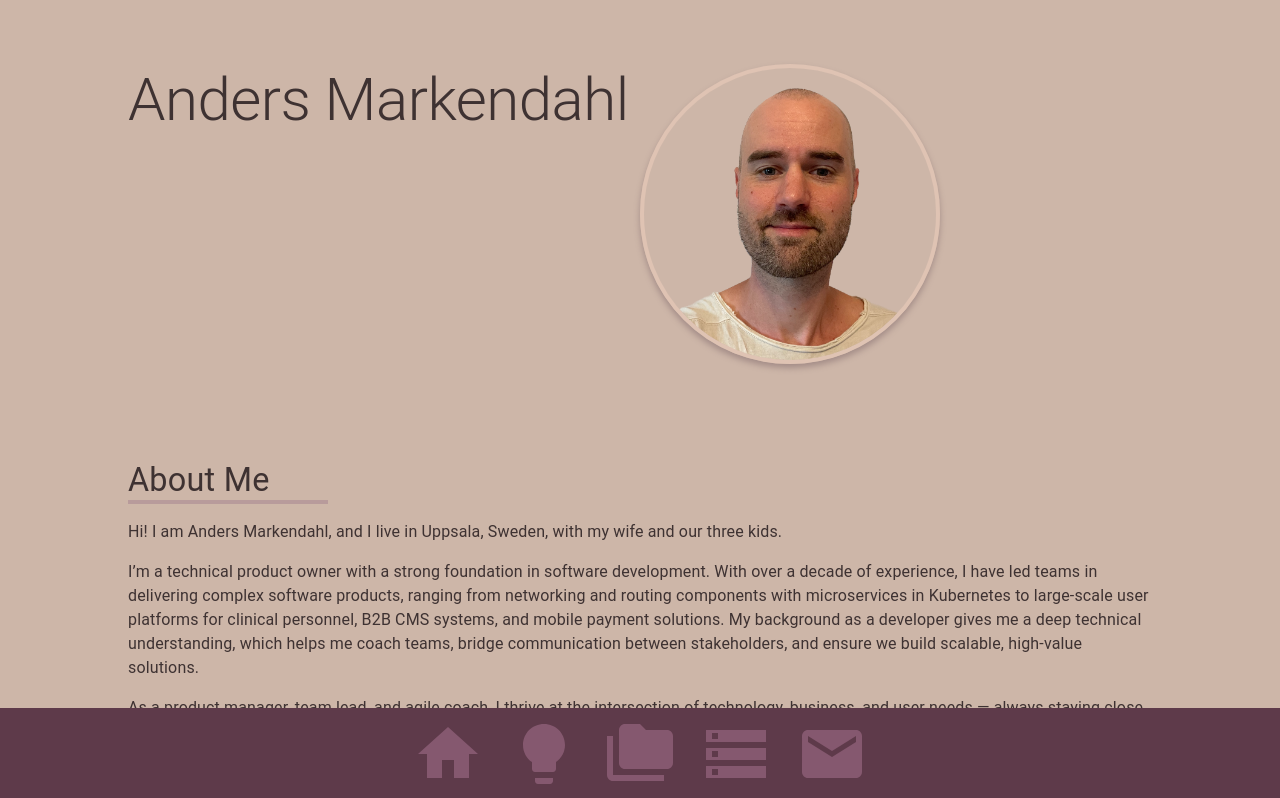
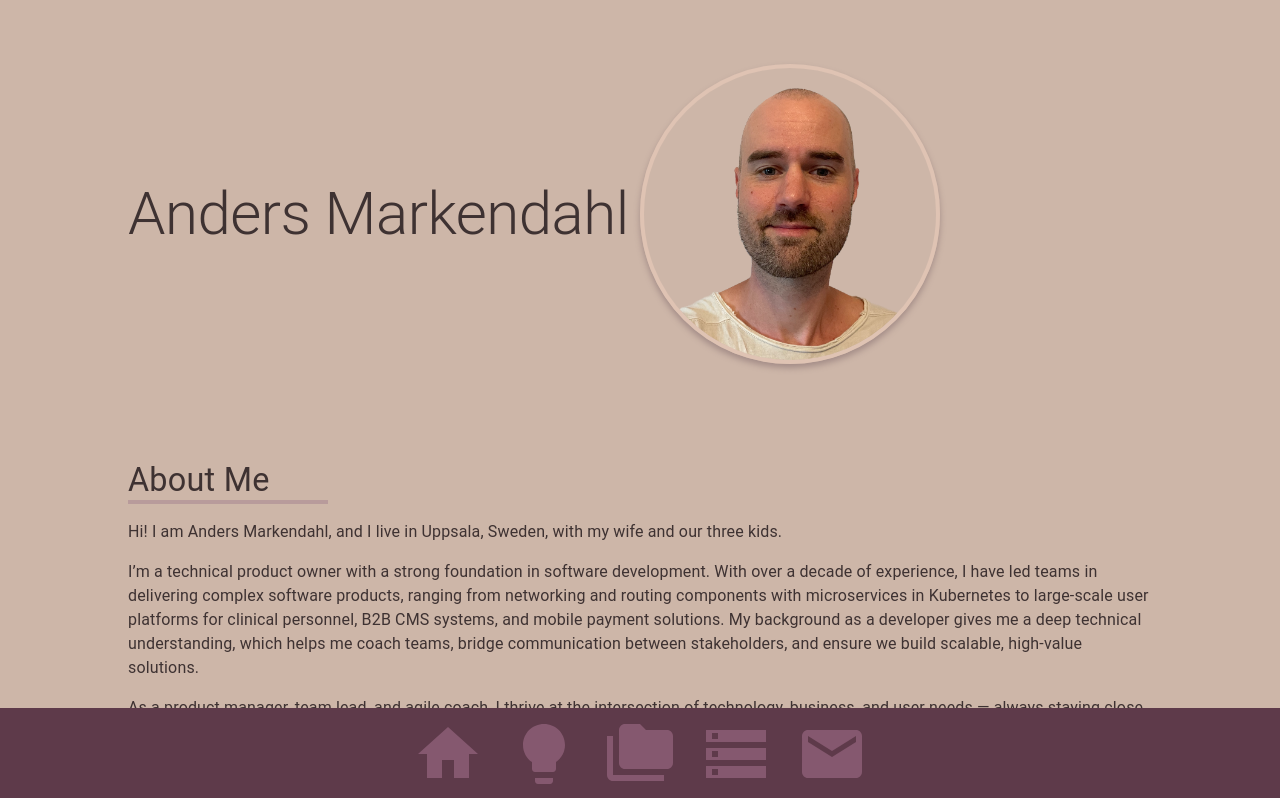
Before and after one commit to andersmarkendahl/andersmarkendahl.github.io, a React app: page / in a window 1280 px wide. Shown: the top 798 px of the page. Built offline with nearby package versions, Linux system fonts and the light colour scheme.

Commit message:
Align title and profile image vertically

```diff
--- a/src/App.tsx
+++ b/src/App.tsx
@@ -29,7 +29,7 @@ export const App = () => (
             container
             rowSpacing={4}
             columnSpacing={0}
-            alignItems="left"
+            alignItems="center"
             justifyContent="flex-start"
             sx={{
               flexDirection: { xs: 'column', sm: 'row' }, // Stacked on xs, side-by-side on sm+
```
